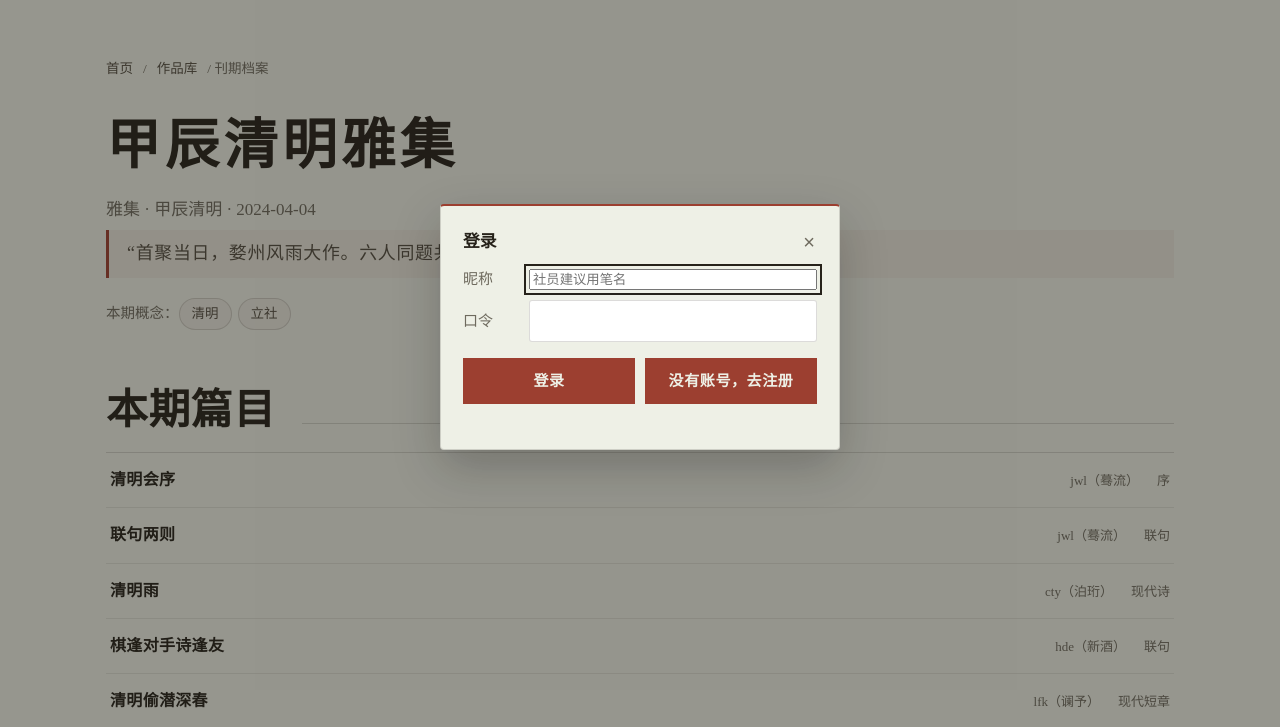
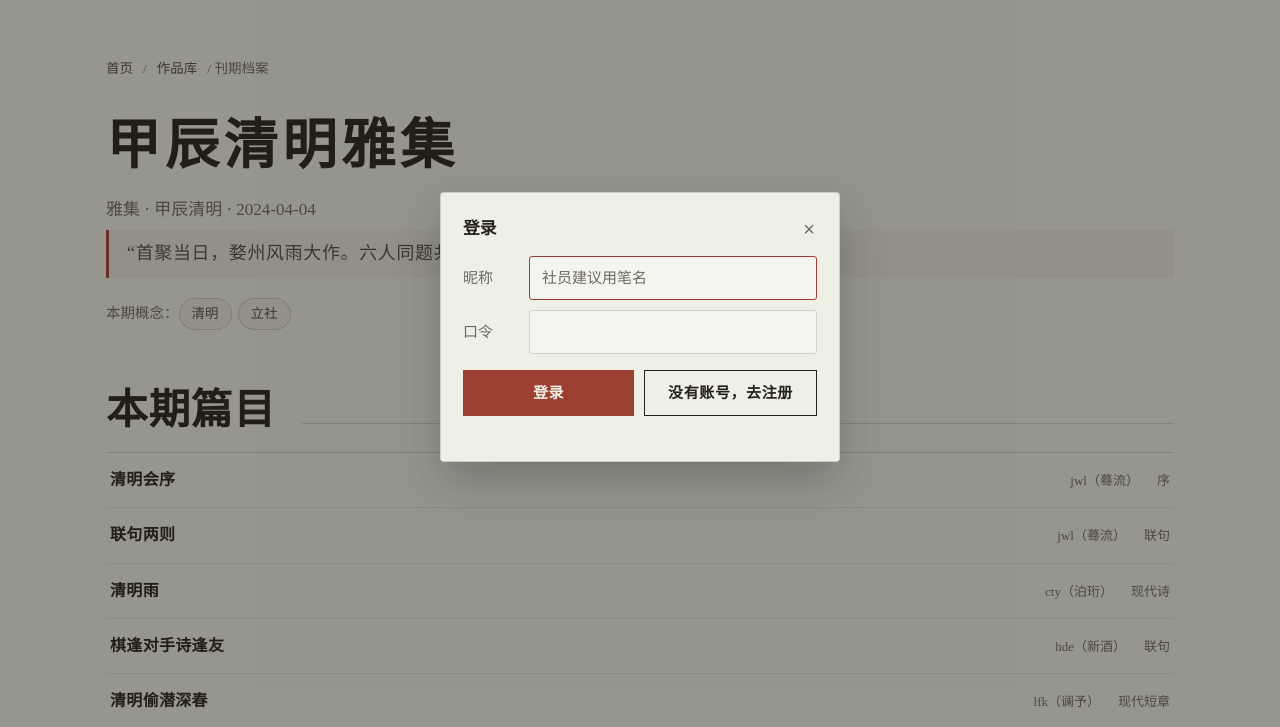
Before and after one commit to YUUUU-Li/wuxu-society, an Eleventy site: page src/issue.njk in a window 1280 px wide. Both pictures are taken after a click on the link "登录 / 注册". Shown: the part 73-800 px from the top of the page. Built offline with nearby package versions, Linux system fonts and the light colour scheme; Eleventy itself is replaced by a stand-in of ours; files that its build step writes are made by us from their sources; no server answers.

Commit message:
fix(登录框): 昵称框漏样式/深色底反色/次按钮与面板描边
三处现象同一根源: 昵称框只有 id/maxlength/placeholder, 没有 type="text" 属性,
而样式写的是 .zz-f input[type=text] —— 整条规则都没命中昵称框:
- 高度/内距/字体丢失(占位文字「社员建议用笔名」用了输入框默认字体)
- 白底没生效, 深色下只吃通用 input 规则 -> 昵称框深底、口令框浅底

修复:
- .zz-f input(不看 type) 统一 44px 高 / font:inherit / var(--input-bg) 主题自适应底 / 占位色
- 次按钮(没有账号，去注册)改为与「发表」同款描边透明底(hover 反白), 主按钮仍朱砂
- 去掉面板顶部那条 border-top:2px 朱砂描边(与其余三边统一为 1px)
- test-frontend 原有断言把旧选择器当正确(等于把 bug 断言为正确), 改为 .zz-f input; verify-dist 补三条锁死

实测(无头读计算样式): 浅色 两框均 44px/rgba(255,255,255,.34)/Noto Serif SC/15px;
深色 两框均 44px/rgba(255,255,255,.06)/浅字; 次按钮 bg 透明 1px 描边; 面板 four 边均 1px

```diff
--- a/scripts/test-frontend.js
+++ b/scripts/test-frontend.js
@@ -99,8 +99,9 @@ assert(/@media \(max-width:760px\)[\s\S]*?\.nav-auth\{/.test(css), "移动端菜
 // 登录/注册弹窗: 两栏等宽等高、字体随正文; 底部两按钮同宽同高、轴对称、颜色统一; 手机端竖排通栏
 assert(css.includes(".nav-auth .btn{"), "登录/注册入口应沿用页头按钮(.btn)的样式");
 assert(/\.zz-f\{display:grid;grid-template-columns:56px 1fr/.test(css), "昵称/口令两栏应等宽(grid 两列)");
-assert(/\.zz-f input\[type=text\],\.zz-f input\[type=password\]\{[^}]*height:42px/.test(css), "两栏输入框应等高(42px)");
-assert(/\.zz-f\{[^}]*font-size:15px/.test(css) && /\.zz-f input\[type=text\][^}]*font-size:15px/.test(css),
+// 注意: 昵称框没有 type 属性, 选择器必须是不带 type 的 .zz-f input(写 [type=text] 会漏掉昵称框)
+assert(/\.zz-f input\{[^}]*height:44px/.test(css), "两栏输入框应等高(44px)");
+assert(/\.zz-f\{[^}]*font-size:15px/.test(css) && /\.zz-f input\{[^}]*font:inherit/.test(css),
   "弹窗里的字体应与正文一致(15px, 不用输入框自带小字号)");
 assert(/\.zz-authacts \.btn\{[^}]*flex:1 1 0[^}]*height:46px/.test(css), "底部两按钮应同宽(flex:1 1 0)同高(46px)");
 assert(/@media \(max-width:640px\)\{\s*\.zz-authacts\{flex-direction:column/.test(css), "手机端两按钮应竖向通栏");
--- a/scripts/verify-dist.js
+++ b/scripts/verify-dist.js
@@ -76,6 +76,10 @@ assert(css.includes('[data-theme="dark"] .sug{background:#26221c'), "深色联
   const blk = css.slice(i0, css.indexOf("}", i0));
   assert(blk.includes("text-decoration-color:rgba(156,63,48,.4)") && !blk.includes("1px solid"), "名册作品链接为贴字下划线(不再整行拖尾)");
 assert(css.includes(".sug-h") && css.includes(".tag-cog") && css.includes(".tag-admin"), "标签释义/编委动作样式");
+// 登录/注册弹窗: 输入框规则须"不看 type"(昵称框无 type 属性), 次按钮描边款, 面板无朱砂顶边
+assert(/\.zz-f input\{/.test(css) && !/\.zz-f input\[type=text\]/.test(css), "弹窗输入框规则用 .zz-f input(昵称框无 type 属性)");
+assert(css.includes("#zz-a-switch{background:transparent"), "弹窗次按钮为描边款(非朱砂实心)");
+assert(!/\.zz-authpanel\{[^}]*border-top/.test(css), "弹窗面板无额外朱砂顶边");
 }
 assert(css.includes('[data-theme="dark"]') && css.includes("invert(1) brightness(1.02)") && css.includes("--nav-bg"), "深色变量/logo 反白/顶栏深色");
 assert(exists("logo.png"), "logo.png 随站发布");
--- a/src/static/site.css
+++ b/src/static/site.css
@@ -373,7 +373,7 @@ form.fm{background:var(--paper);border:1px solid var(--line);padding:30px}
 /* 登录/注册弹窗 */
 .zz-authbox{position:fixed;inset:0;z-index:60;background:rgba(28,24,20,.42);display:flex;
   align-items:center;justify-content:center;padding:20px}
-.zz-authpanel{background:var(--paper,#faf7f0);border:1px solid var(--line,#cfc6b4);border-top:2px solid var(--seal,#9c3f30);
+.zz-authpanel{background:var(--paper,#faf7f0);border:1px solid var(--line,#cfc6b4);
   border-radius:4px;padding:20px 22px;width:min(400px,100%);box-shadow:0 18px 48px rgba(0,0,0,.22)}
 .zz-authhd{display:flex;align-items:center;justify-content:space-between;margin-bottom:12px}
 .zz-authhd b{font-size:1.05rem}
@@ -382,9 +382,12 @@ form.fm{background:var(--paper);border:1px solid var(--line);padding:30px}
 /* 昵称栏 / 口令栏: 两栏等宽等高, 字体与正文一致(不用输入框自带的小字号) */
 .zz-f{display:grid;grid-template-columns:56px 1fr;align-items:center;gap:10px;margin:10px 0;font-size:15px}
 .zz-f > span{color:var(--dim,#6e6a5e);font-size:15px;line-height:1.4}
-.zz-f input[type=text],.zz-f input[type=password]{width:100%;min-width:0;box-sizing:border-box;height:42px;
-  border:1px solid var(--line,#cfc6b4);border-radius:3px;padding:0 10px;font:inherit;font-size:15px;
-  background:#fff;color:var(--ink,#3a3630)}
+/* 注意: 昵称框没有 type 属性, 必须用 .zz-f input 兜住(写 [type=text] 会漏) */
+.zz-f input{width:100%;min-width:0;box-sizing:border-box;height:44px;
+  border:1px solid var(--line);border-radius:3px;padding:0 12px;font:inherit;font-size:15px;line-height:1.2;
+  background:var(--input-bg);color:var(--ink)}
+.zz-f input::placeholder{color:var(--dim);opacity:1}
+.zz-f input:focus{outline:none;border-color:var(--seal)}
 .zz-hint{margin:8px 0 0;font-size:12.5px;color:var(--dim,#6e6a5e);line-height:1.6}
 /* 底部两个按钮: 同宽同高、沿中轴对称; 颜色与页头按钮统一(都是 .btn); 手机端(≤640px)竖向通栏 */
 .zz-authacts{display:flex;justify-content:center;align-items:stretch;gap:10px;margin-top:16px}
@@ -394,6 +397,9 @@ form.fm{background:var(--paper);border:1px solid var(--line);padding:30px}
   .zz-authacts{flex-direction:column;align-items:stretch}
   .zz-authacts .btn{flex:none;width:100%}
 }
+/* 次按钮(没有账号，去注册 / 已有账号，去登录): 与页内「发表」同款描边, 避免两个朱砂实心抢眼 */
+#zz-a-switch{background:transparent;color:var(--ink);border:1px solid var(--ink)}
+#zz-a-switch:hover{background:var(--ink);color:var(--paper)}
 .zz-msgline{margin:10px 0 0;font-size:12.5px;min-height:1.2em;color:var(--dim,#6e6a5e)}
 .zz-msgline.bad{color:var(--seal,#9c3f30)}
 .z-like.own{cursor:default;opacity:.72}
```
